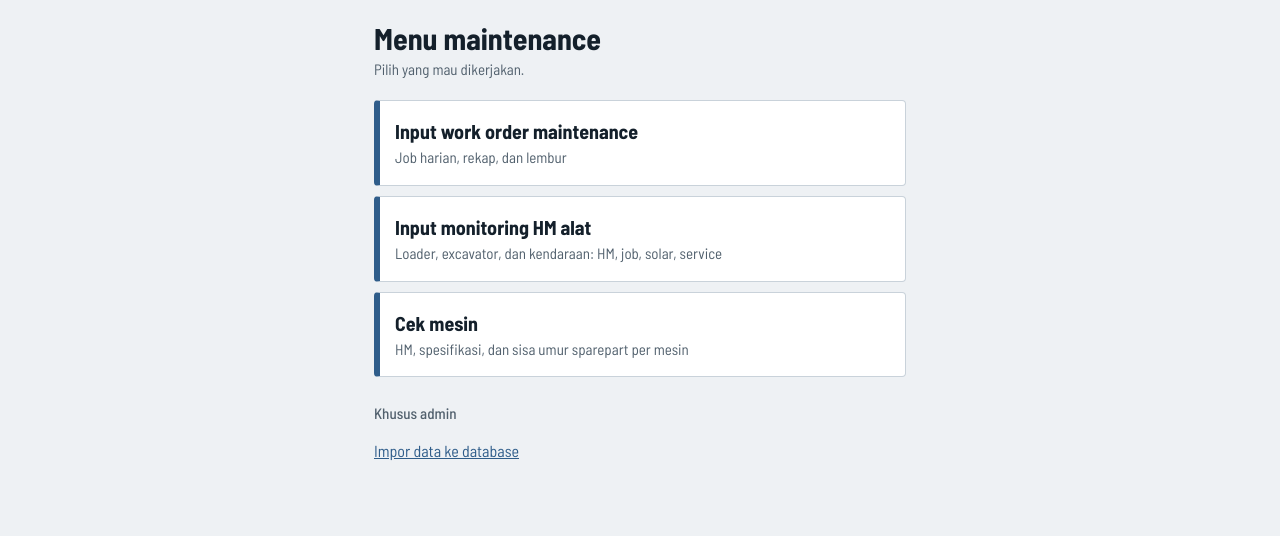
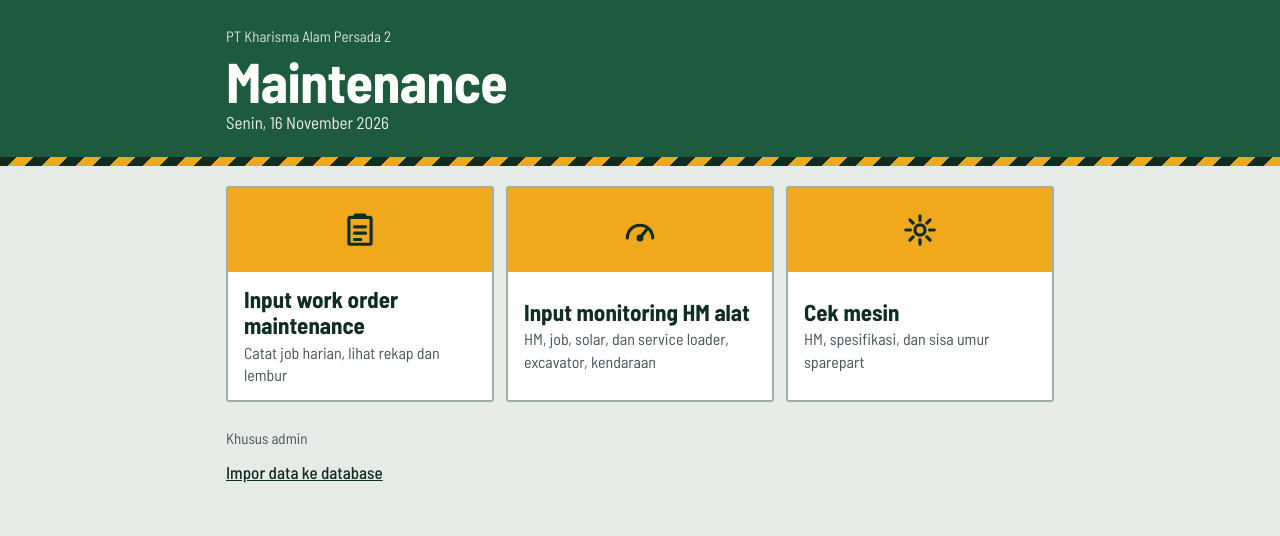
Before and after one commit to alkausarmc1/Work-Order-Maintenance, a plain HTML site: page menu.html in a window 1280 px wide. Drawn offline with Linux system fonts and the light colour scheme.

Commit message:
Add files via upload

```diff
--- a/menu.html
+++ b/menu.html
@@ -3,25 +3,38 @@
 <title>Menu Maintenance</title>
 <link rel="stylesheet" href="https://fonts.googleapis.com/css2?family=Barlow+Semi+Condensed:wght@400;500;700&display=swap">
 <style>
-:root{--bg:#eef1f4;--ink:#14202b;--mut:#51606d;--line:#c9d2da;--ac:#2f5d8a}
-*{box-sizing:border-box}body{margin:0;background:var(--bg);color:var(--ink);font:400 17px/1.4 'Barlow Semi Condensed',system-ui,sans-serif}
-main{max-width:560px;margin:0 auto;padding:22px 14px 40px}
-h1{font-size:30px;line-height:1.1;margin:0 0 4px;font-weight:700}.sub{color:var(--mut);font-size:15px}
-nav{display:grid;gap:10px;margin-top:20px}
-.t{display:block;text-decoration:none;color:var(--ink);background:#fff;border:1px solid var(--line);border-left:6px solid var(--ac);border-radius:4px;padding:16px 15px;min-height:72px}
-.t b{display:block;font-size:20px}.t span{color:var(--mut);font-size:15px}
-.t:hover,.t:focus-visible{border-color:var(--ink);border-left-color:var(--ink);outline:none}
-.t:focus-visible{outline:3px solid #f0a500;outline-offset:2px}
-h2{font-size:15px;font-weight:500;color:var(--mut);margin:26px 0 0}
-.a{display:inline-block;margin-top:8px;color:var(--ac);font-size:16px;padding:8px 0}
-</style></head><body><main>
-<h1>Menu maintenance</h1>
-<div class="sub">Pilih yang mau dikerjakan.</div>
+:root{--palm:#1e5a3c;--deep:#0f2e21;--oil:#f0a81c;--bg:#e7ebe8;--panel:#fff;--ink:#0f2e21;--mut:#46545c;--edge:#9db0a5}
+@media(prefers-color-scheme:dark){:root{--bg:#0e1b15;--panel:#16281f;--ink:#e8f0ea;--mut:#a9b8ae;--edge:#2f5a45}}
+*{box-sizing:border-box}
+body{margin:0;background:var(--bg);color:var(--ink);font:400 17px/1.4 'Barlow Semi Condensed',system-ui,sans-serif}
+header{background:var(--palm);color:#fff}
+.in{max-width:860px;margin:0 auto;padding:26px 16px 22px}
+.co{font-size:15px;opacity:.82}
+h1{margin:6px 0 2px;font-size:44px;line-height:1;font-weight:700;letter-spacing:-.01em}
+.dt{font-size:17px;opacity:.9}
+.hz{height:9px;background:repeating-linear-gradient(-45deg,var(--oil) 0 12px,var(--deep) 12px 24px)}
+main{max-width:860px;margin:0 auto;padding:20px 16px 40px}
+nav{display:grid;gap:12px}
+.t{display:grid;grid-template-columns:78px 1fr;min-height:92px;background:var(--panel);border:2px solid var(--edge);border-radius:3px;color:var(--ink);text-decoration:none}
+.t:hover{border-color:var(--palm)}.t:active{transform:translateY(1px)}
+.t:focus-visible{outline:3px solid var(--oil);outline-offset:3px}
+.ic{background:var(--oil);color:var(--deep);display:flex;align-items:center;justify-content:center}
+.ic svg{width:38px;height:38px;fill:none;stroke:currentColor;stroke-width:2;stroke-linecap:round;stroke-linejoin:round}
+.tx{padding:14px 16px;align-self:center}
+.tx b{display:block;font-size:23px;line-height:1.15;font-weight:700}
+.tx span{display:block;margin-top:3px;color:var(--mut);font-size:16px}
+.adm{margin-top:26px;color:var(--mut);font-size:15px}
+.adm a{display:inline-block;margin-top:4px;padding:8px 0;color:var(--ink);font-size:17px;font-weight:500}
+@media(min-width:720px){nav{grid-template-columns:repeat(3,1fr)}.t{grid-template-columns:1fr;min-height:0}.ic{height:84px}.tx{align-self:start}h1{font-size:56px}}
+</style></head><body>
+<header><div class="in"><div class="co">PT Kharisma Alam Persada 2</div><h1>Maintenance</h1><div class="dt" id="dt"></div></div><div class="hz"></div></header>
+<main>
 <nav>
- <a class="t" href="index.html"><b>Input work order maintenance</b><span>Job harian, rekap, dan lembur</span></a>
- <a class="t" href="hm_alat.html"><b>Input monitoring HM alat</b><span>Loader, excavator, dan kendaraan: HM, job, solar, service</span></a>
- <a class="t" href="mesin.html"><b>Cek mesin</b><span>HM, spesifikasi, dan sisa umur sparepart per mesin</span></a>
+ <a class="t" href="index.html"><div class="ic"><svg viewBox="0 0 24 24" aria-hidden="true"><rect x="5" y="4" width="14" height="17" rx="1"/><path d="M9 4V2.5h6V4M8.5 10h7M8.5 14h7M8.5 18h4"/></svg></div><div class="tx"><b>Input work order maintenance</b><span>Catat job harian, lihat rekap dan lembur</span></div></a>
+ <a class="t" href="hm_alat.html"><div class="ic"><svg viewBox="0 0 24 24" aria-hidden="true"><path d="M4 17a8 8 0 1 1 16 0"/><path d="M12 17l4-5"/><circle cx="12" cy="17" r="1.2"/></svg></div><div class="tx"><b>Input monitoring HM alat</b><span>HM, job, solar, dan service loader, excavator, kendaraan</span></div></a>
+ <a class="t" href="mesin.html"><div class="ic"><svg viewBox="0 0 24 24" aria-hidden="true"><circle cx="12" cy="12" r="3.2"/><path d="M12 3v3M12 18v3M3 12h3M18 12h3M5.6 5.6l2.1 2.1M16.3 16.3l2.1 2.1M18.4 5.6l-2.1 2.1M7.7 16.3l-2.1 2.1"/></svg></div><div class="tx"><b>Cek mesin</b><span>HM, spesifikasi, dan sisa umur sparepart</span></div></a>
 </nav>
-<h2>Khusus admin</h2>
-<a class="a" href="impor.html">Impor data ke database</a>
-</main></body></html>
+<div class="adm">Khusus admin<br><a href="impor.html">Impor data ke database</a></div>
+</main>
+<script>document.getElementById('dt').textContent=new Date().toLocaleDateString('id-ID',{weekday:'long',day:'numeric',month:'long',year:'numeric'})</script>
+</body></html>
```
